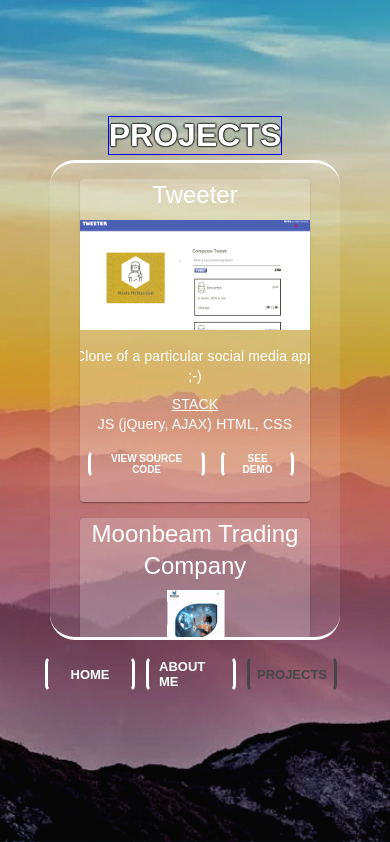
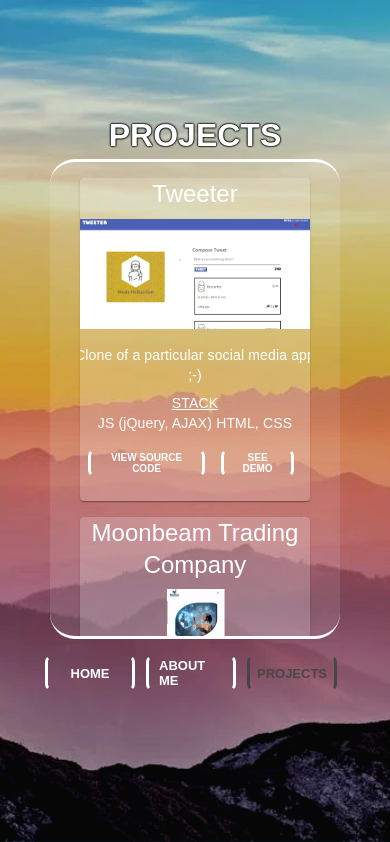
Before and after one commit to rphillipsosei/rhoda-portfolio, a Next.js app: page / in a window 390 px wide. Shown: the part 1786-2628 px from the top of the page. Built offline with nearby package versions, Linux system fonts and the light colour scheme; a web font is replaced by a local one.

Commit message:
remove blue border, projects pg

```diff
--- a/styles/Projects.module.css
+++ b/styles/Projects.module.css
@@ -252,7 +252,7 @@
   }
   .projectscontainer h1{
     margin-top: -2rem;
-    border: 1px solid blue
+    /* border: 1px solid blue */
   }
 
   .projectsbox {
```
